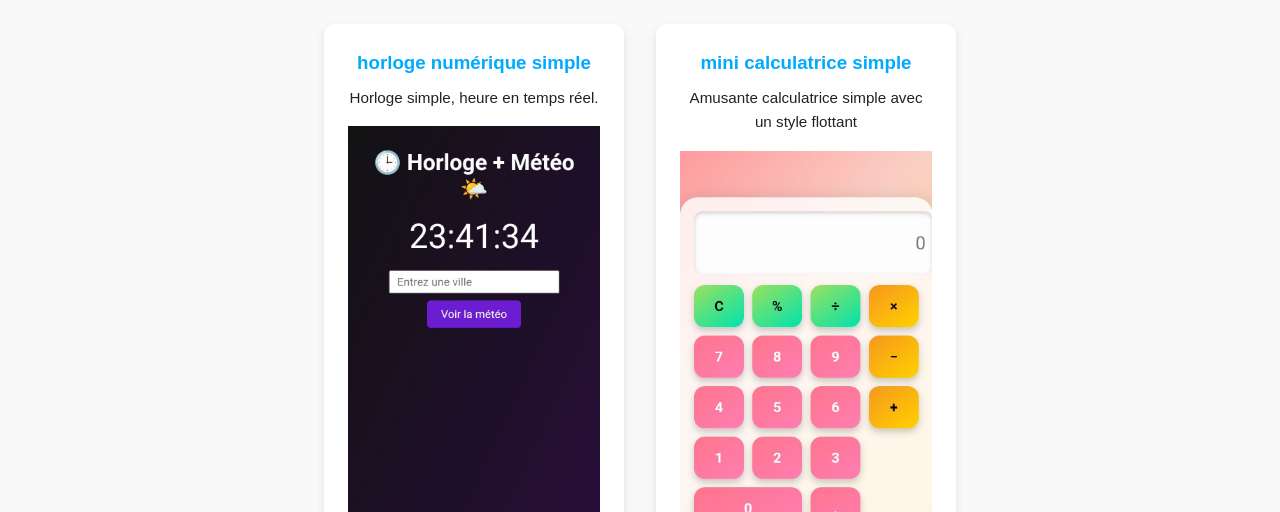
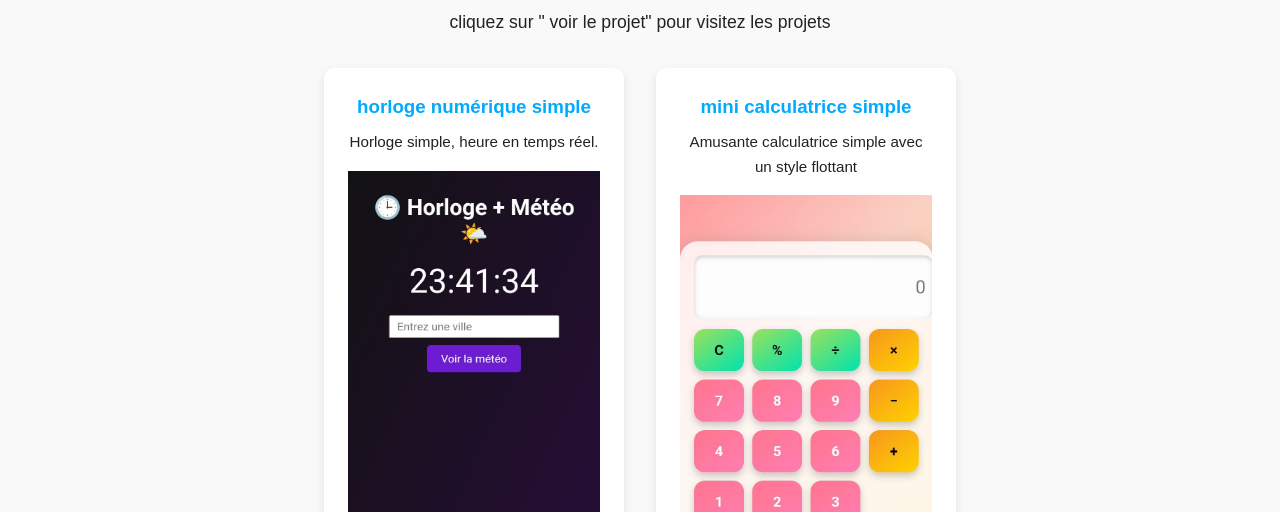
Before and after one commit to DKMRaCe-cell/portfolio-race, a plain HTML site: page index.html in a window 1280 px wide. Shown: the part 588-1100 px from the top of the page. Drawn offline with Linux system fonts and the light colour scheme.

Commit message:
Update index.html

```diff
--- a/index.html
+++ b/index.html
@@ -43,6 +43,7 @@
 </div>
         <!-- Section Projets -->
         <h2>Mes Projets</h2>
+        <p> cliquez sur " voir le projet" pour visitez les projets</p>
         <div class="projets">
             <div class="projet-ligne">
                 <!-- Projet 1 -->
```
